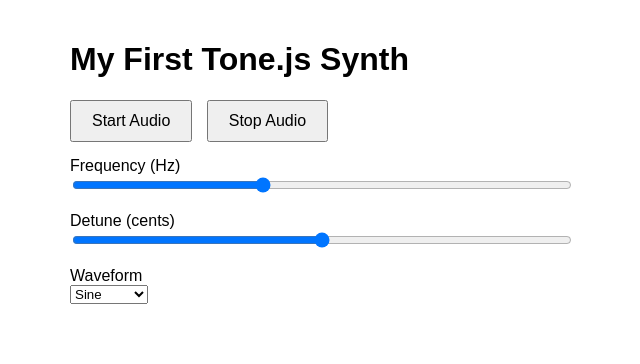
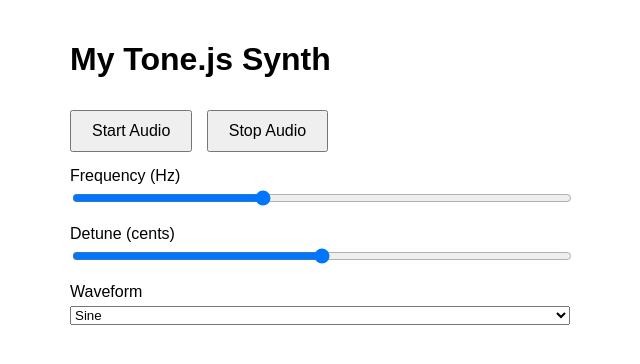
Before and after one commit to yordan111/tonejs-synth, a plain HTML site: page index.html in a window 1280 px wide. Shown: the whole page, without its empty margins (320-960 px from the left). Drawn offline with nearby package versions, Linux system fonts and the light colour scheme.

Commit message:
Update index.html

```diff
--- a/index.html
+++ b/index.html
@@ -15,19 +15,21 @@
       display: block;
       margin-top: 15px;
     }
-    input[type="range"] {
+    input[type="range"], select {
       width: 100%;
+      margin-top: 5px;
     }
     button {
       margin-right: 10px;
       padding: 10px 20px;
       font-size: 16px;
+      margin-top: 10px;
     }
   </style>
 </head>
 <body>
 
-<h1>My First Tone.js Synth</h1>
+<h1>My Tone.js Synth</h1>
 
 <!-- Buttons -->
 <button id="start">Start Audio</button>
@@ -41,6 +43,7 @@
 <label for="detune">Detune (cents)</label>
 <input type="range" id="detune" min="-100" max="100" value="0">
 
+<!-- Waveform selector -->
 <label for="wave">Waveform</label>
 <select id="wave">
   <option value="sine">Sine</option>
@@ -49,7 +52,6 @@
   <option value="sawtooth">Sawtooth</option>
 </select>
 
-<!-- JS logic -->
 <script src="script.js"></script>
 </body>
 </html>
```
